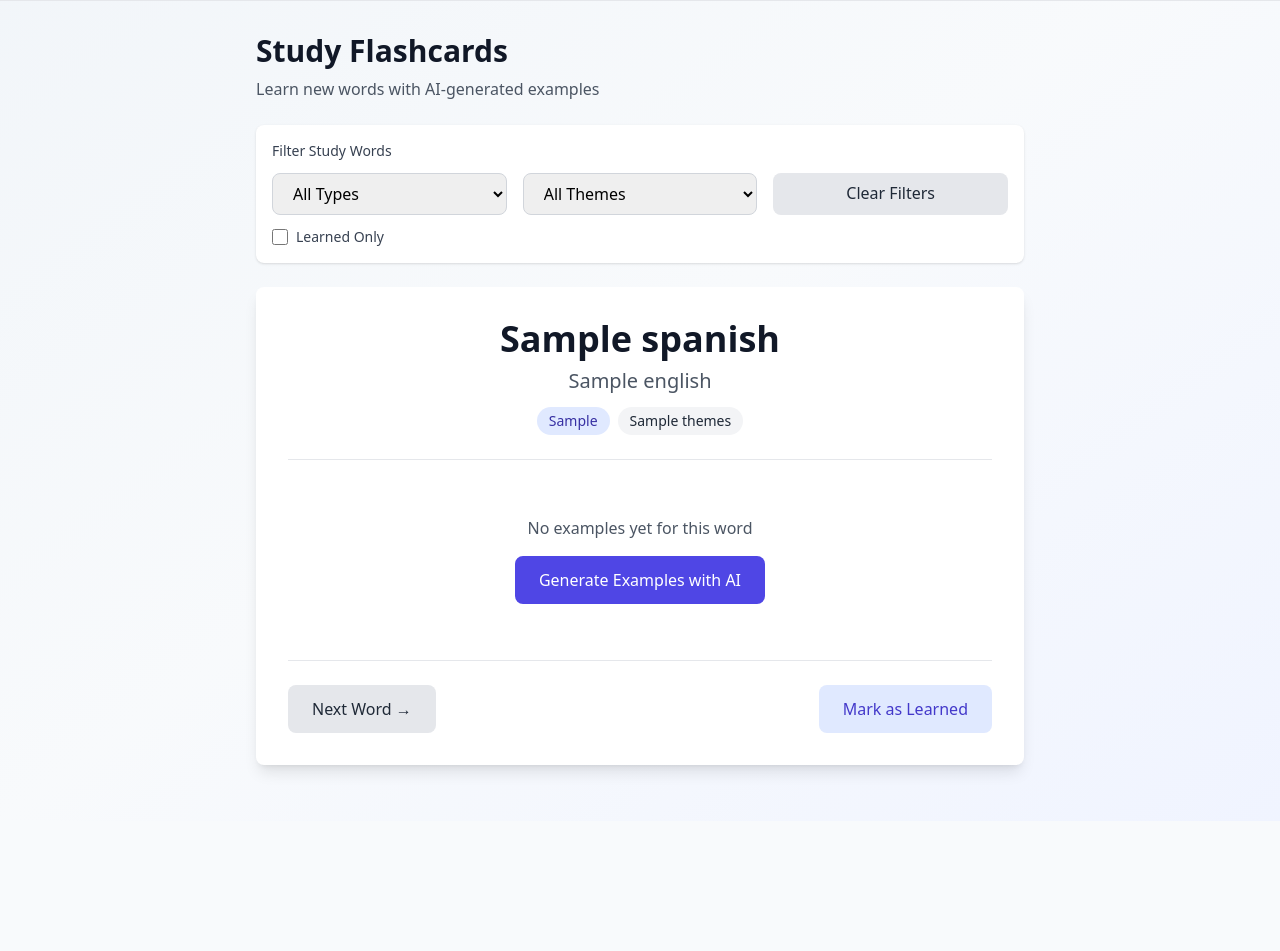
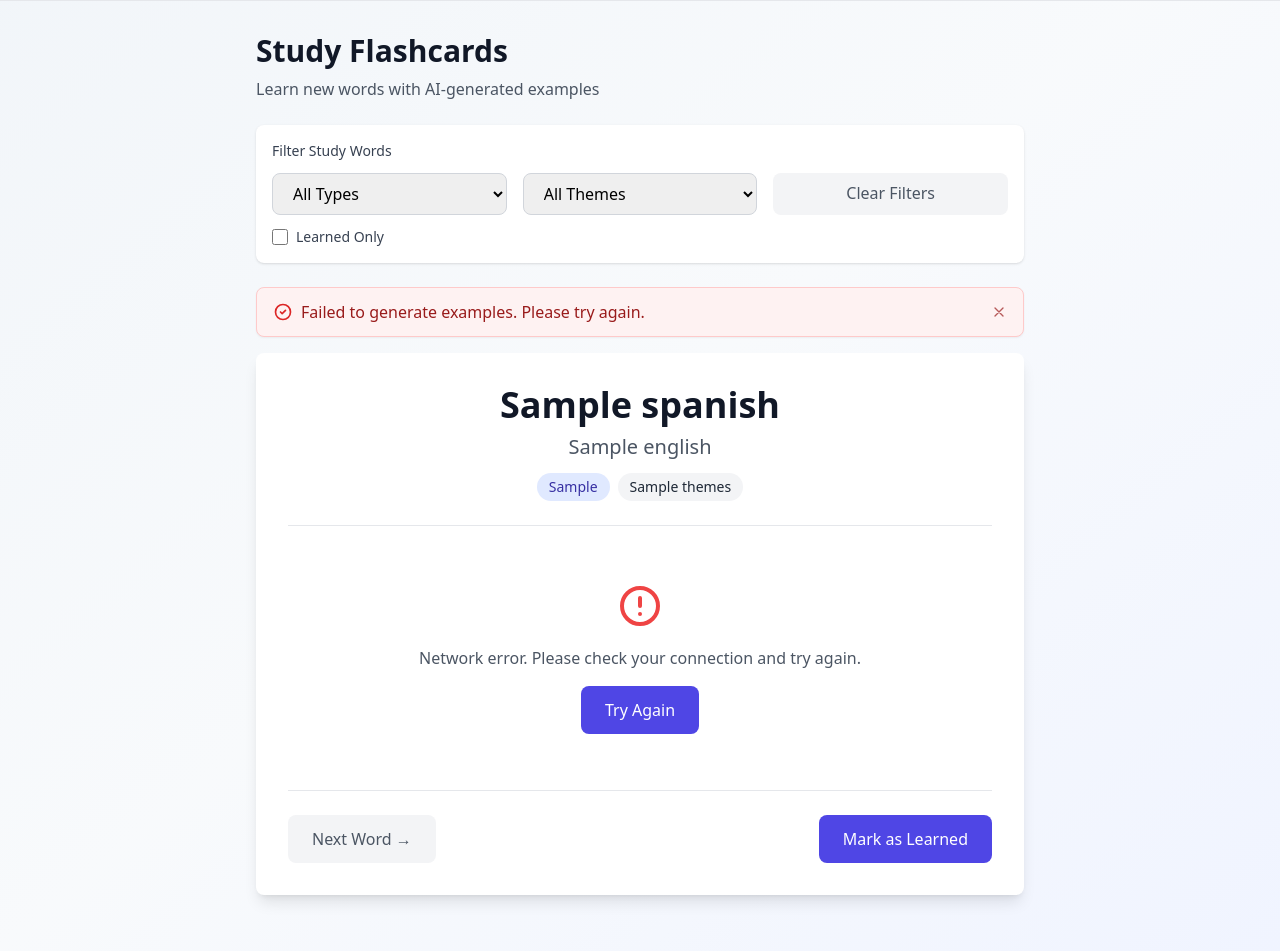
Before and after one commit to abbat37/spanish-vocab, a Flask app: template app/v2/templates/v2/study.html in a window 1280 px wide. Shown: the part 115-1066 px from the top of the page. Before the commit the page ends 892 px from the top, so only its background shows below. Run offline with Flask 3, Linux system fonts and the light colour scheme; tables that the repository leaves empty hold one stand-in row (values such as "Sample post"); the template is opened without the code that fills it: values that come from a table or form of the project are taken from there, most other values are stand-ins (such as "Sample title", 1, 10 or a date in 2020); style sheets or scripts are compiled from the project's sources.

Commit message:
feat: Improve UI/UX with cohesive design and auto-generate study examples
Dashboard improvements:
- Align card colors with site theme (primary, green, calm)
- Update Quick Actions colors to match branding
- Change copy to be more human-friendly ("Start building your collection")

Button style consistency:
- Edit buttons: Changed to gray style (text-gray-600 bg-gray-100)
- Delete buttons: Changed text to red (text-red-600) for clarity
- Secondary actions: Applied lighter gray style (bg-gray-100) throughout
- All secondary buttons now have consistent, subtle appearance

Study page enhancements:
- Auto-generate examples on page load (no manual button click)
- Mark as Learned styled as primary action (bg-primary-600)
- Add comprehensive error handling with retry functionality
- Show loading state during generation
- Display error state with "Try Again" button on failure
- Network error vs API error differentiation

Documentation updates:
- Updated phase-5 spec with auto-generation flow
- Updated IMPLEMENTATION_ROADMAP with latest features
- Added notes about error handling and UX improvements

Co-Authored-By: Claude Sonnet 4.5 <noreply@anthropic.com>

```diff
--- a/app/v2/templates/v2/study.html
+++ b/app/v2/templates/v2/study.html
@@ -44,7 +44,7 @@
 
                 <!-- Clear Filters Button -->
                 <a href="{{ url_for('v2.study', learned_only='on' if filters.learned_only else None) }}"
-                   class="px-4 py-2 bg-gray-200 text-gray-800 rounded-lg hover:bg-gray-300 text-center transition">
+                   class="px-4 py-2 bg-gray-100 text-gray-600 rounded-lg hover:bg-gray-200 text-center transition">
                     Clear Filters
                 </a>
             </div>
@@ -96,19 +96,24 @@
                 {% endfor %}
             </div>
             {% else %}
-            <!-- Generate Button -->
+            <!-- Auto-Loading Examples -->
             <div class="text-center py-8">
-                <p class="text-gray-600 mb-4">No examples yet for this word</p>
-                <button id="generate-btn" onclick="generateExamples({{ word.id }})"
-                        class="px-6 py-3 bg-primary-600 text-white rounded-lg hover:bg-primary-700 font-medium transition">
-                    Generate Examples with AI
-                </button>
-                <div id="loading" class="hidden mt-4">
+                <div id="loading">
                     <svg class="animate-spin h-8 w-8 mx-auto text-primary-600" fill="none" viewBox="0 0 24 24">
                         <circle class="opacity-25" cx="12" cy="12" r="10" stroke="currentColor" stroke-width="4"></circle>
                         <path class="opacity-75" fill="currentColor" d="M4 12a8 8 0 018-8V0C5.373 0 0 5.373 0 12h4zm2 5.291A7.962 7.962 0 014 12H0c0 3.042 1.135 5.824 3 7.938l3-2.647z"></path>
                     </svg>
-                    <p class="text-sm text-gray-600 mt-2">Generating examples...</p>
+                    <p class="text-sm text-gray-600 mt-2">Generating examples with AI...</p>
+                </div>
+                <div id="error-state" class="hidden">
+                    <svg class="h-12 w-12 mx-auto text-red-500 mb-4" fill="none" stroke="currentColor" viewBox="0 0 24 24">
+                        <path stroke-linecap="round" stroke-linejoin="round" stroke-width="2" d="M12 8v4m0 4h.01M21 12a9 9 0 11-18 0 9 9 0 0118 0z" />
+                    </svg>
+                    <p class="text-gray-600 mb-4" id="error-message">Failed to generate examples</p>
+                    <button onclick="retryGenerate({{ word.id }})"
+                            class="px-6 py-3 bg-primary-600 text-white rounded-lg hover:bg-primary-700 font-medium transition">
+                        Try Again
+                    </button>
                 </div>
             </div>
             {% endif %}
@@ -120,18 +125,18 @@
         <!-- Action Buttons -->
         <div class="flex flex-col sm:flex-row gap-3 sm:justify-between sm:items-center">
             <a href="{{ url_for('v2.study', theme=filters.theme, word_type=filters.word_type, learned_only='on' if filters.learned_only else None) }}"
-               class="px-6 py-3 bg-gray-200 text-gray-800 rounded-lg hover:bg-gray-300 font-medium transition text-center">
+               class="px-6 py-3 bg-gray-100 text-gray-600 rounded-lg hover:bg-gray-200 font-medium transition text-center">
                 Next Word →
             </a>
 
             {% if word.is_learned %}
             <button id="mark-learned-btn" onclick="unmarkLearned({{ word.id }})"
-                    class="px-6 py-3 bg-green-100 text-green-700 rounded-lg hover:bg-green-200 font-medium transition">
-                Learned
+                    class="px-6 py-3 bg-green-600 text-white rounded-lg hover:bg-green-700 font-medium transition">
+                ✓ Learned
             </button>
             {% else %}
             <button id="mark-learned-btn" onclick="markLearned({{ word.id }})"
-                    class="px-6 py-3 bg-primary-100 text-primary-700 rounded-lg hover:bg-primary-200 font-medium transition">
+                    class="px-6 py-3 bg-primary-600 text-white rounded-lg hover:bg-primary-700 font-medium transition">
                 Mark as Learned
             </button>
             {% endif %}
@@ -159,7 +164,7 @@
             </a>
             {% if filters.theme or filters.word_type %}
             <a href="{{ url_for('v2.study') }}"
-               class="inline-block px-6 py-3 bg-gray-200 text-gray-800 rounded-lg hover:bg-gray-300 font-medium transition">
+               class="inline-block px-6 py-3 bg-gray-100 text-gray-600 rounded-lg hover:bg-gray-200 font-medium transition">
                 Clear Filters
             </a>
             {% endif %}
@@ -206,12 +211,11 @@ function closeFlashMessage(messageId) {
 }
 
 async function generateExamples(wordId) {
-    const btn = document.getElementById('generate-btn');
     const loading = document.getElementById('loading');
+    const errorState = document.getElementById('error-state');
 
-    btn.disabled = true;
-    btn.classList.add('hidden');
-    loading.classList.remove('hidden');
+    if (loading) loading.classList.remove('hidden');
+    if (errorState) errorState.classList.add('hidden');
 
     try {
         const response = await fetch(`/v2/api/study/generate-examples/${wordId}`, {
@@ -240,19 +244,38 @@ async function generateExamples(wordId) {
             // Show success message
             showFlashMessage('Examples generated successfully!', 'success');
         } else {
-            showFlashMessage('Error: ' + data.error, 'error');
-            btn.disabled = false;
-            btn.classList.remove('hidden');
-            loading.classList.add('hidden');
+            // Show error state
+            if (loading) loading.classList.add('hidden');
+            if (errorState) {
+                const errorMessage = document.getElementById('error-message');
+                if (errorMessage) errorMessage.textContent = data.error || 'Failed to generate examples';
+                errorState.classList.remove('hidden');
+            }
+            showFlashMessage('Error: ' + (data.error || 'Failed to generate examples'), 'error');
         }
     } catch (error) {
         console.error('Error:', error);
+        // Show error state
+        if (loading) loading.classList.add('hidden');
+        if (errorState) {
+            const errorMessage = document.getElementById('error-message');
+            if (errorMessage) errorMessage.textContent = 'Network error. Please check your connection and try again.';
+            errorState.classList.remove('hidden');
+        }
         showFlashMessage('Failed to generate examples. Please try again.', 'error');
-        btn.disabled = false;
-        btn.classList.remove('hidden');
-        loading.classList.add('hidden');
     }
 }
+
+function retryGenerate(wordId) {
+    generateExamples(wordId);
+}
+
+// Auto-generate examples when page loads if no examples exist
+document.addEventListener('DOMContentLoaded', function() {
+    {% if word and not has_examples %}
+    generateExamples({{ word.id }});
+    {% endif %}
+});
 
 async function markLearned(wordId) {
     const btn = document.getElementById('mark-learned-btn');
@@ -315,7 +338,7 @@ async function unmarkLearned(wordId) {
             showFlashMessage('Error: ' + data.error, 'error');
             if (btn) {
                 btn.disabled = false;
-                btn.textContent = 'Learned';
+                btn.textContent = '✓ Learned';
             }
         }
     } catch (error) {
@@ -323,7 +346,7 @@ async function unmarkLearned(wordId) {
         showFlashMessage('Failed to unmark word. Please try again.', 'error');
         if (btn) {
             btn.disabled = false;
-            btn.textContent = 'Learned';
+            btn.textContent = '✓ Learned';
         }
     }
 }
```
Also changed, not shown: app/v2/templates/v2/create.html (+5 -5 lines), app/v2/templates/v2/dashboard.html (+12 -12 lines), app/v2/templates/v2/revise.html (+4 -4 lines), specs/IMPLEMENTATION_ROADMAP.md (+4 -1 lines), specs/phase-5-v2-features-implementation.md (+24 -11 lines).
